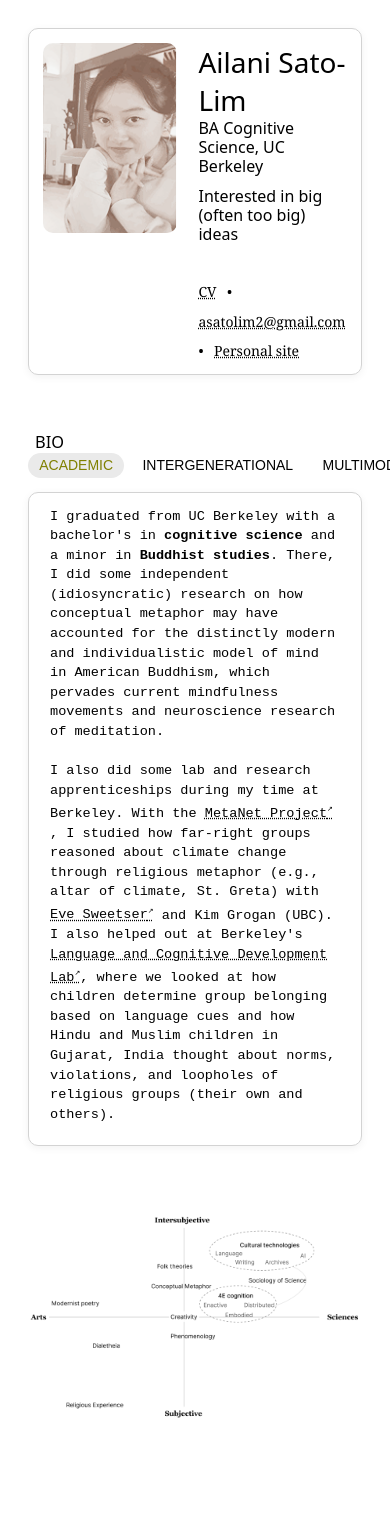
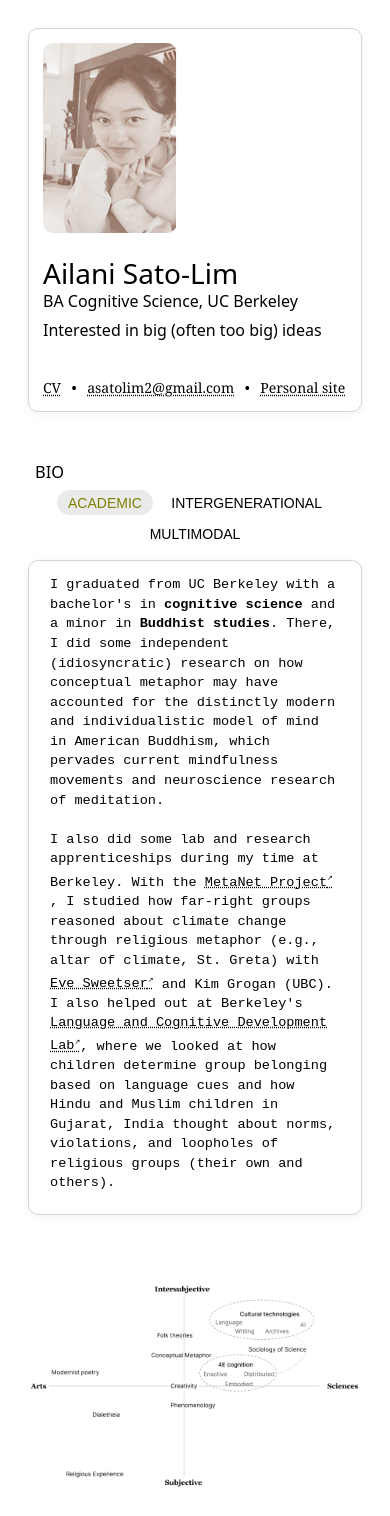
Before and after one commit to ailanisl/ailanisl.github.io, a Jekyll site: the page built from academics.html, in a window 390 px wide. Built offline with Jekyll 4.4.1, drawn with Linux system fonts in a browser that asks for light colours; before the commit the page ends 1447 px from its top, so only the background shows below that.

Commit message:
academic page responsive fix

```diff
--- a/academics.html
+++ b/academics.html
@@ -43,12 +43,15 @@ title: "Academic Webpage"
         position: relative;
         display: flex;
         gap: 1.5rem;
+        flex-wrap: wrap;
     }
+
     #links {
         display: flex;
         flex-wrap: wrap;
         gap:0.75rem;
         width: auto;
+        text-align: center;
     }
 
     #bio-card {
@@ -69,6 +72,7 @@ title: "Academic Webpage"
         display: flex;
         flex-direction: row;
         gap: 0.5rem;
+        flex-wrap: wrap;
 
         width: fit-content;
         justify-content: center;
@@ -224,7 +228,7 @@ title: "Academic Webpage"
 </div>
 
 <!--The BIO CARDm -->
-    <h3 style="position: relative; top: 2rem; left: 0.5rem; font-weight: 500;">BIO</h3>
+    <h3 style="position: relative; top: 1.5rem; left: 0.5rem; font-weight: 500;">BIO</h3>
     <div id="bio-filter">
         <button class="tab active" onclick="showBio('academic', this)">ACADEMIC</button>
         <button class="tab" onclick="showBio('intergenerational', this)">INTERGENERATIONAL</button>
```
